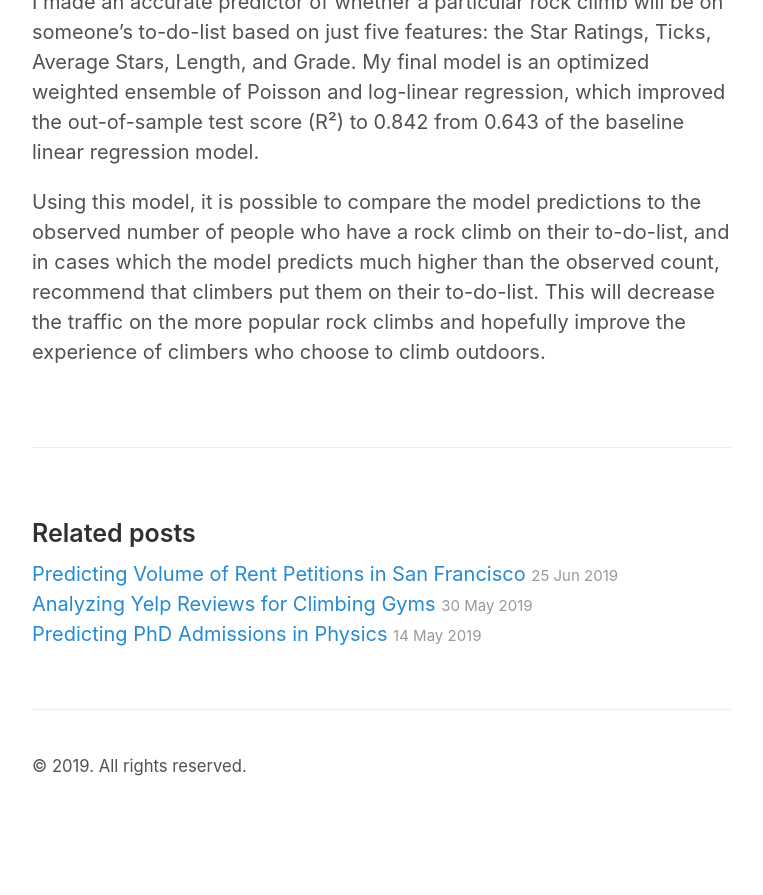
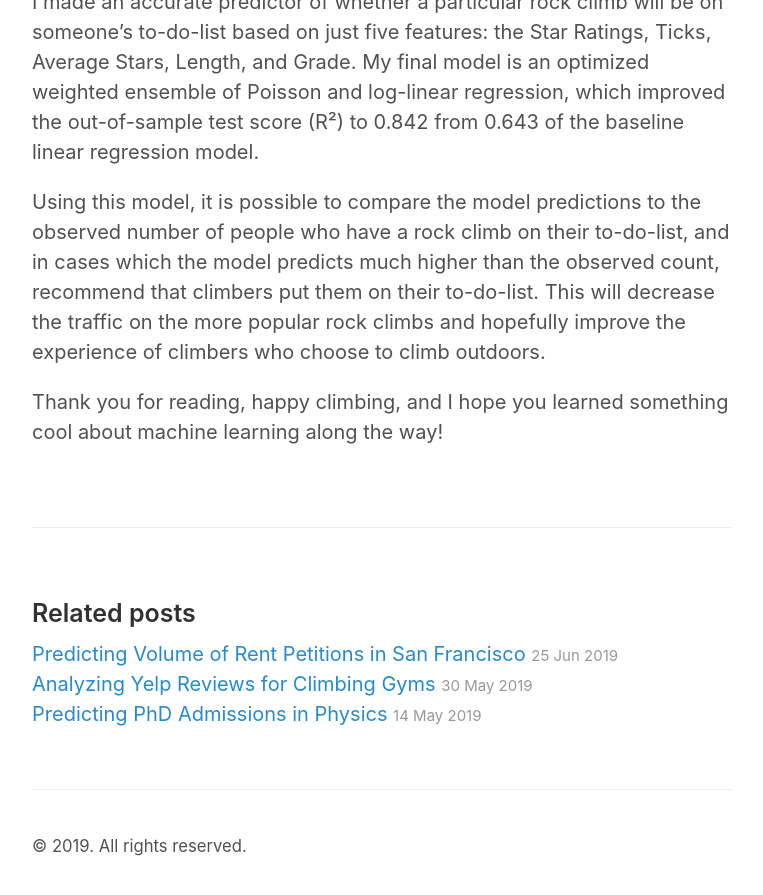
Before and after one commit to harrisonized/harrisonized.github.io, a Jekyll site: the page built from _posts/2019-04-23-predicting-popularity-of-rock-climbs-regression.md, in a window 1280 px wide and 900 px high, scrolled down 14003 px. Shown: the top 895 px of the window, without its empty margins (258-1021 px from the left). Built offline with Jekyll 4.4.1, drawn with Linux system fonts in a browser that asks for light colours; before the commit the page ends 14823 px from its top, so only the background shows below that.

Commit message:
adding thank you statement

```diff
--- a/_posts/2019-04-23-predicting-popularity-of-rock-climbs-regression.md
+++ b/_posts/2019-04-23-predicting-popularity-of-rock-climbs-regression.md
@@ -276,3 +276,5 @@ The out-of-sample R² score is even higher than just the Poisson regression alon
 I made an accurate predictor of whether a particular rock climb will be on someone's to-do-list based on just five features: the Star Ratings, Ticks, Average Stars, Length, and Grade. My final model is an optimized weighted ensemble of Poisson and log-linear regression, which improved the out-of-sample test score (R²) to 0.842 from 0.643 of the baseline linear regression model.
 
 Using this model, it is possible to compare the model predictions to the observed number of people who have a rock climb on their to-do-list, and in cases which the model predicts much higher than the observed count, recommend that climbers put them on their to-do-list. This will decrease the traffic on the more popular rock climbs and hopefully improve the experience of climbers who choose to climb outdoors.
+
+Thank you for reading, happy climbing, and I hope you learned something cool about machine learning along the way!
```
